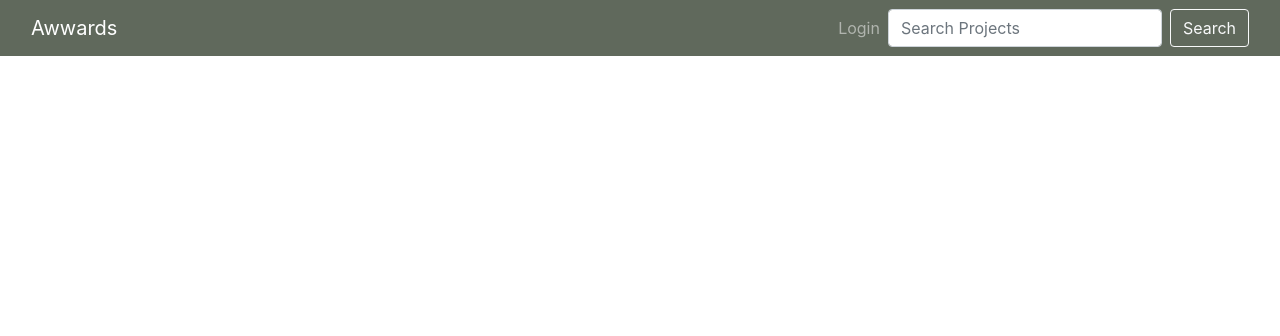
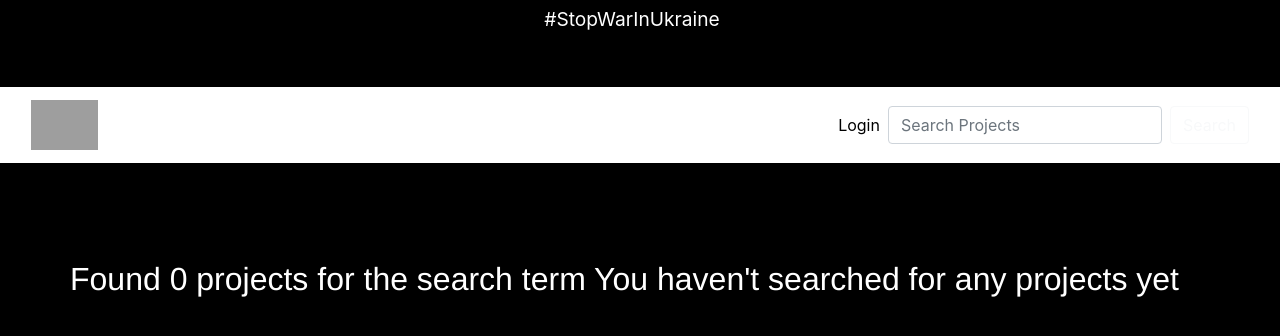
Before and after one commit to Wambui-123/Awards, a Django app: page /search/ in a window 1280 px wide. Shown: the top 336 px of the page. Run offline with Django 3.2, Linux system fonts and the light colour scheme; some libraries are stand-ins or nearby versions; grey boxes are pictures that could not be loaded.

Commit message:
styling templates

```diff
--- a/Awwwards-master/awwardsapp/templates/index.html
+++ b/Awwwards-master/awwardsapp/templates/index.html
@@ -3,7 +3,7 @@
 {%load cloudinary%}
 {% block content %}
 {{block.super}}
-<div class="landing-page" style="background-image:linear-gradient(rgba(0,0,0,0.5),rgba(0,0,0,0.5)),url(https://images.unsplash.com/photo-1593642702909-dec73df255d7?ixid=MnwxMjA3fDF8MHxwaG90by1wYWdlfHx8fGVufDB8fHx8&ixlib=rb-1.2.1&auto=format&fit=crop&w=1050&q=80);height:96vh;background-size:cover;background-position:center">
+<div class="landing-page" style="background-image:linear-gradient(rgba(0,0,0,0.5),rgba(0,0,0,0.5)),url(img/marble.jpg);height:96vh;background-size:cover;background-position:center">
     <h5 class="text-white ml-5 pt-5 text-center">Site of the day as of {% now "jS \o\f F" %}</h5>
     <div class="text-white text-center pt-5 mt-3">
         {% comment %} <h1 class="pt-5 mt-5 text-white ">Portfolio</h1> {% endcomment %}
--- a/Awwwards-master/awwardsapp/templates/navbar.html
+++ b/Awwwards-master/awwardsapp/templates/navbar.html
@@ -1,6 +1,16 @@
-<nav class="navbar navbar-expand-lg navbar-dark  fixed-top" style="background-color:#60695C;">
+<nav class="navbar1 navbar-expand-lg navbar-dark" style="background-color:black;">
+  <div class="container-fluid">
+  <a class="navbar-brand small"  href="{% url 'index' %}">#StopWarInUkraine</a>
+  <button class="navbar-toggler" type="button" data-toggle="collapse" data-target="#navbarSupportedContent" aria-controls="navbarSupportedContent" aria-expanded="false" aria-label="Toggle navigation">
+    <span class="navbar-toggler-icon"></span>
+  </button>
+
+</div>
+</nav><br><br>
+
+<nav class="navbar navbar-expand-lg navbar-dark fixed " style="background-color:white;">
     <div class="container-fluid">
-    <a class="navbar-brand" href="{% url 'index' %}">Awwards</a>
+    <a class="navbar-brand" href="{% url 'index' %}"><img src="https://allvectorlogo.com/img/2019/10/awwwards-logo-vector.png" class="image" alt=""></a>
     <button class="navbar-toggler" type="button" data-toggle="collapse" data-target="#navbarSupportedContent" aria-controls="navbarSupportedContent" aria-expanded="false" aria-label="Toggle navigation">
       <span class="navbar-toggler-icon"></span>
     </button>
@@ -8,17 +18,17 @@
       <ul class="navbar-nav ml-auto">
         {% if user.is_authenticated %}
         <li class="nav-item">
-          <a class="nav-link" href="{%url 'profile'%}">Profile</a>
+          <a class="nav-link" href="{%url 'profile'%}" style = "color: black">Profile</a>
         </li>
         <li class="nav-item">
-            <a class="nav-link" href="{%url 'upload_project'%}">Submit Project</a>
+            <a class="nav-link" href="{%url 'upload_project'%}" style = "color: black">Submit Project</a>
           </li>
         <li class="nav-item">
-            <a class="nav-link" href="{%url 'logout'%}">Logout</a>
+            <a class="nav-link" href="{%url 'logout'%}" style = "color: black">Logout</a>
           </li>
           {% else %}
           <li class="nav-item">
-            <a class="nav-link" href="{%url 'login'%}">Login</a>
+            <a class="nav-link" href="{%url 'login'%}" style = "color: black">Login</a>
           </li>
           {% endif %}
       </ul>
--- a/Awwwards-master/static/css/baseapp.css
+++ b/Awwwards-master/static/css/baseapp.css
@@ -1,6 +1,27 @@
 h1, h2 {
     color: white;
     font-family: 'Franklin Gothic Medium', 'Arial Narrow', Arial, sans-serif;
+}
+
+body{
+    background-color: black;
+}
+
+.nav-link{
+    color: black;
+}
+
+.small{
+    display: flex;
+    /*this centers the text horizontally*/
+    justify-content: center;
+    /*this centers the text vertically*/
+    align-items: center;
+    font-size: 1.2rem;
+}
+
+.image{
+    height: 50px;
 }
 
 #h1main {
```
Also changed, not shown: Awwwards-master/static/img/marble.jpg (added).
